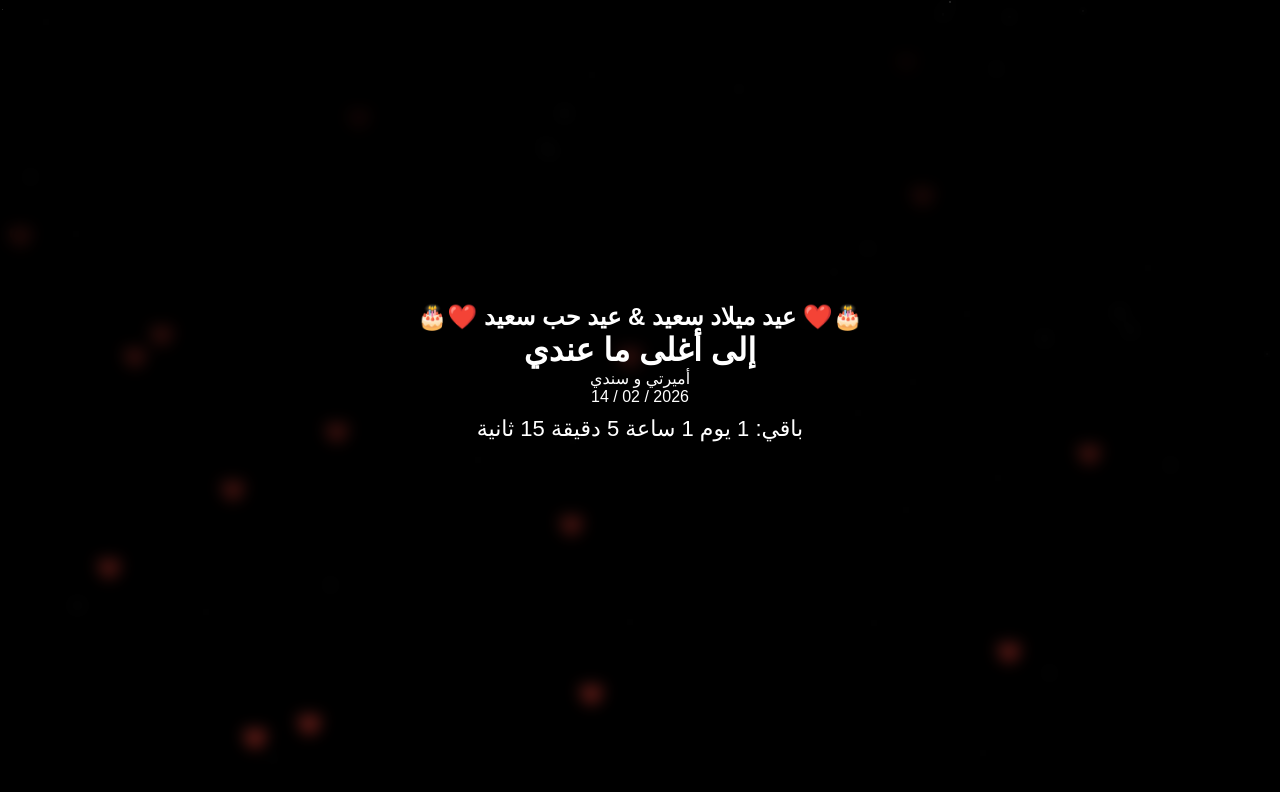
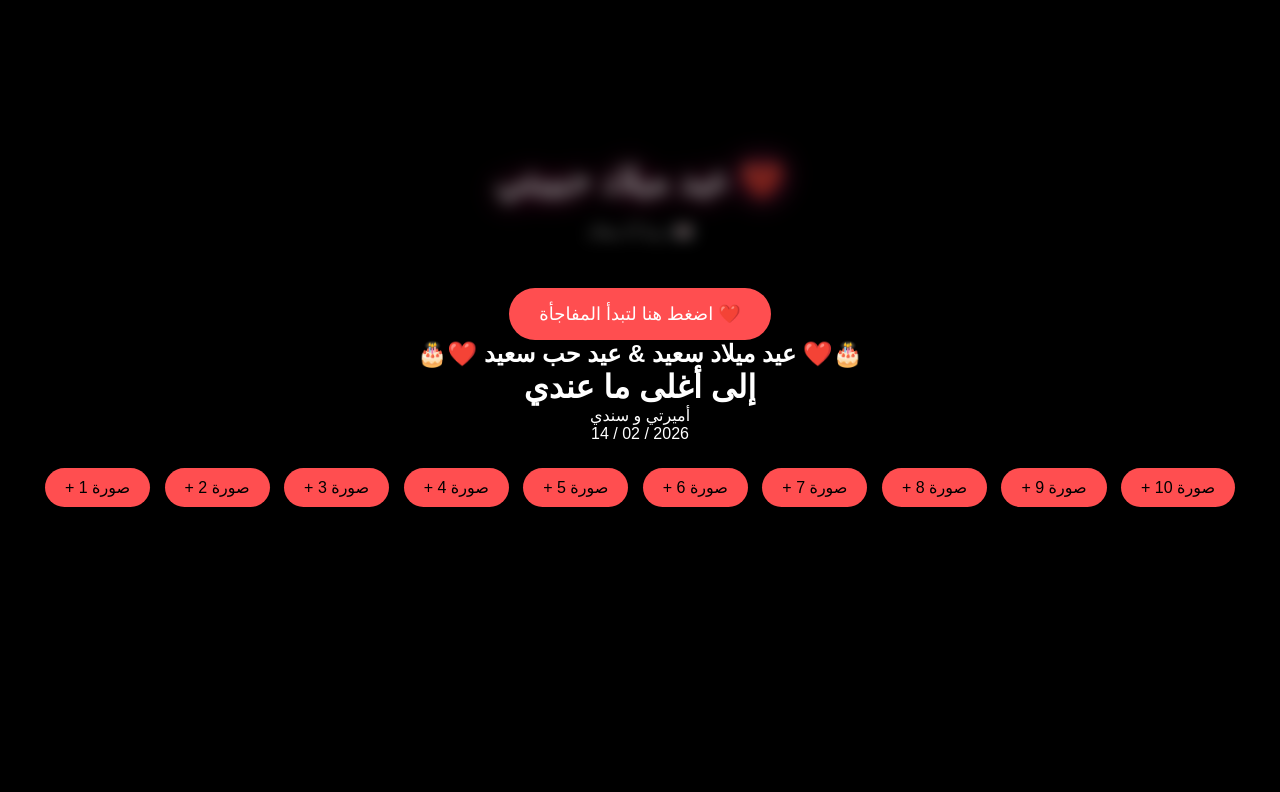
Before and after one commit to fantome00/-, a plain HTML site: page index.html in a window 1280 px wide. Drawn offline with Linux system fonts and the light colour scheme.

Commit message:
Update index.html

```diff
--- a/index.html
+++ b/index.html
@@ -4,54 +4,120 @@
 <meta charset="UTF-8">
 <meta name="viewport" content="width=device-width, initial-scale=1.0">
 <title>عيد ميلاد حبيبتي ❤️</title>
+
 <style>
 *{margin:0;padding:0;box-sizing:border-box;font-family:Arial;}
-body{overflow:hidden;background:#000;color:white;text-align:center;}
 
-/* شاشة الألعاب النارية */
+body{
+  overflow:hidden;
+  background:#000;
+  color:white;
+  text-align:center;
+}
+
+/* شاشة الانفجار */
 #fireworksScreen{
-  position:fixed; top:0; left:0; width:100%; height:100%;
-  background:#000; display:flex; justify-content:center; align-items:center;
-  flex-direction:column; z-index:2;
+  position:fixed;
+  top:0; left:0;
+  width:100%; height:100%;
+  background:#000;
+  display:flex;
+  justify-content:center;
+  align-items:center;
+  flex-direction:column;
 }
+
 #fireworksScreen h1{
-  font-size:36px; margin-bottom:10px;
+  font-size:36px;
+  margin-bottom:20px;
   animation:glow 2s infinite alternate;
 }
-#fireworksScreen p{font-size:24px; margin-bottom:20px;}
-@keyframes glow{from{text-shadow:0 0 10px #ffdd00;}to{text-shadow:0 0 30px #ff00aa;}}
 
-/* المحتوى */
-.blur{
-  display:none; position:fixed; width:100%; height:100%;
-  backdrop-filter:blur(8px); background:rgba(0,0,0,0.5);
-  display:flex; justify-content:center; align-items:center;
-  flex-direction:column; text-align:center; padding:20px; z-index:1;
+@keyframes glow{
+  from{text-shadow:0 0 10px #ffdd00;}
+  to{text-shadow:0 0 30px #ff00aa;}
 }
 
-img.slideImage{
-  max-width:80%; max-height:60vh; border-radius:20px;
-  box-shadow:0 0 30px rgba(255,255,255,0.8);
-  display:none; margin:20px auto; opacity:0; transition:1s;
+/* المحتوى الرئيسي */
+.blur{
+  display:none;
+  position:fixed;
+  width:100%;
+  height:100%;
+  backdrop-filter:blur(8px);
+  background:rgba(0,0,0,0.5);
+  display:flex;
+  justify-content:center;
+  align-items:center;
+  flex-direction:column;
+  text-align:center;
+  padding:20px;
 }
 
-#finalHeart{
-  display:none; font-size:50px; margin-top:30px;
-  color:#ff4e50; animation:beat 1s infinite alternate, glow 2s infinite alternate;
+/* زر البداية */
+#startBtn{
+  padding:15px 30px;
+  font-size:18px;
+  border:none;
+  border-radius:30px;
+  background:#ff4e50;
+  color:white;
+  cursor:pointer;
+  transition:0.3s;
 }
-@keyframes beat{from{transform:scale(1);}to{transform:scale(1.2);}}
+#startBtn:hover{background:#ff1e30;}
 
-.heart{position:fixed;bottom:-10px;font-size:20px;animation:float 5s linear infinite;}
-@keyframes float{from{transform:translateY(0);opacity:1;}to{transform:translateY(-100vh);opacity:0;}}
+/* الصور */
+.photo-btn{
+  padding:10px 20px;
+  margin:5px;
+  font-size:16px;
+  border:none;
+  border-radius:20px;
+  background:#ff4e50;
+  cursor:pointer;
+  transition:0.3s;
+}
+.photo-btn:hover{background:#ff1e30;}
 
-#countdown{font-size:22px;margin:10px 0 20px;}
-.star{
-  position:absolute; width:2px; height:2px; background:white; border-radius:50%;
-  animation:twinkle 2s infinite alternate;
+.modal{
+  display:none;
+  position:fixed;
+  z-index:100;
+  left:0; top:0;
+  width:100%;
+  height:100%;
+  background:rgba(0,0,0,0.9);
+  justify-content:center;
+  align-items:center;
 }
-@keyframes twinkle{from{opacity:0.3;}to{opacity:1;}}
+.modal img{
+  max-width:90%;
+  max-height:80%;
+  border-radius:20px;
+  box-shadow:0 0 30px rgba(255,255,255,0.8);
+}
+
+/* قلوب */
+.heart{
+  position:fixed;
+  bottom:-10px;
+  font-size:20px;
+  animation:float 5s linear infinite;
+}
+@keyframes float{
+  from{transform:translateY(0);opacity:1;}
+  to{transform:translateY(-100vh);opacity:0;}
+}
+
+/* عداد */
+#countdown{
+  font-size:22px;
+  margin:10px 0 20px;
+}
 </style>
 </head>
+
 <body>
 
 <!-- شاشة الألعاب النارية -->
@@ -63,108 +129,79 @@ img.slideImage{
 
 <!-- المحتوى الرئيسي -->
 <div class="blur">
+<button id="startBtn">اضغط هنا لتبدأ المفاجأة ❤️</button>
+
 <div class="content">
 <h2>🎂❤️ عيد ميلاد سعيد & عيد حب سعيد ❤️🎂</h2>
 <h1>إلى أغلى ما عندي</h1>
 <p>أميرتي و سندي</p>
 <p>14 / 02 / 2026</p>
+
 <div id="countdown"></div>
 
-<div id="slidesContainer">
-  <img class="slideImage" src="photo 1.jpg">
-  <img class="slideImage" src="photo 2.jpg">
-  <img class="slideImage" src="photo 3.jpg">
-  <img class="slideImage" src="photo 4.jpg">
-  <img class="slideImage" src="photo 5.jpg">
-  <img class="slideImage" src="photo 6.jpg">
-  <img class="slideImage" src="photo 7.jpg">
-  <img class="slideImage" src="photo 8.jpg">
-  <img class="slideImage" src="photo 9.jpg">
-  <img class="slideImage" src="photo 10.jpg">
+<!-- أزرار الصور -->
+<div id="photoButtons">
+  <button class="photo-btn" data-img="photo 1.jpeg">+ صورة 1</button>
+  <button class="photo-btn" data-img="photo 2.jpeg">+ صورة 2</button>
+  <button class="photo-btn" data-img="photo 3.jpeg">+ صورة 3</button>
+  <button class="photo-btn" data-img="photo 4.jpeg">+ صورة 4</button>
+  <button class="photo-btn" data-img="photo 5.jpeg">+ صورة 5</button>
+  <button class="photo-btn" data-img="photo 6.jpeg">+ صورة 6</button>
+  <button class="photo-btn" data-img="photo 7.jpeg">+ صورة 7</button>
+  <button class="photo-btn" data-img="photo 8.jpeg">+ صورة 8</button>
+  <button class="photo-btn" data-img="photo 9.jpeg">+ صورة 9</button>
+  <button class="photo-btn" data-img="photo 10.jpg">+ صورة 10</button>
 </div>
-
-<div id="finalHeart">💖 شحال كنبغيك أبنتي زوينة 🥰 💖</div>
 </div>
 </div>
 
 <!-- نافذة الصورة -->
 <div id="modal" class="modal">
-<img id="modalImg" src="">
+  <img id="modalImg" src="">
 </div>
 
 <!-- الموسيقى -->
-<iframe id="musicFrame" width="0" height="0" src="" frameborder="0" allow="autoplay"></iframe>
+<div class="music">
+<iframe id="musicFrame" width="0" height="0"
+src=""
+frameborder="0"
+allow="autoplay">
+</iframe>
+</div>
 
 <script>
-// ===== نجوم متوهجة =====
-for(let i=0;i<50;i++){
-  let star=document.createElement("div");
-  star.classList.add("star");
-  star.style.top=Math.random()*100+"vh";
-  star.style.left=Math.random()*100+"vw";
-  star.style.width=Math.random()*2+1+"px";
-  star.style.height=star.style.width;
-  document.body.appendChild(star);
-}
-
-// ===== الألعاب النارية =====
+// ==== الألعاب النارية بسيطة باستخدام Canvas ====
 const canvas=document.getElementById("fireworksCanvas");
 const ctx=canvas.getContext("2d");
 let particles=[];
 function random(min,max){return Math.random()*(max-min)+min;}
-function createFirework(){for(let i=0;i<50;i++){particles.push({x:random(100,700),y:200,vx:random(-3,3),vy:random(-5,-1),alpha:1,color:`hsl(${Math.random()*360},100%,50%)`});}}
-function updateParticles(){ctx.clearRect(0,0,canvas.width,canvas.height);for(let p of particles){p.x+=p.vx;p.y+=p.vy;p.vy+=0.05;p.alpha-=0.02;if(p.alpha<=0) continue;ctx.globalAlpha=p.alpha;ctx.fillStyle=p.color;ctx.beginPath();ctx.arc(p.x,p.y,3,0,Math.PI*2);ctx.fill();}particles=particles.filter(p=>p.alpha>0);}
-let fwInterval=setInterval(()=>{createFirework();updateParticles();},100);
+function createFirework(){
+  for(let i=0;i<50;i++){
+    particles.push({
+      x:random(100,700),
+      y:200,
+      vx:random(-3,3),
+      vy:random(-5,-1),
+      alpha:1,
+      color:`hsl(${Math.random()*360},100%,50%)`
+    });
+  }
+}
+function updateParticles(){
+  ctx.clearRect(0,0,canvas.width,canvas.height);
+  for(let p of particles){
+    p.x+=p.vx; p.y+=p.vy;
+    p.vy+=0.05;
+    p.alpha-=0.02;
+    if(p.alpha<=0) continue;
+    ctx.globalAlpha=p.alpha;
+    ctx.fillStyle=p.color;
+    ctx.beginPath();
+    ctx.arc(p.x,p.y,3,0,Math.PI*2);
+    ctx.fill();
+  }
+  particles=particles.filter(p=>p.alpha>0);
+}
+let fwInterval=setInterval(()=>{createFirework(); updateParticles();},100);
 
-// بعد 5 ثواني اختفاء الألعاب النارية وظهور المحتوى + الموسيقى
-setTimeout(()=>{
-  document.getElementById("fireworksScreen").style.display="none";
-  document.querySelector(".blur").style.display="flex";
-  document.getElementById("musicFrame").src="https://www.youtube.com/embed/0EMd_VrKJAg?autoplay=1&loop=1&playlist=0EMd_VrKJAg";
-
-  // ===== عرض الصور واحدة واحدة مع توهج =====
-  const slides=document.querySelectorAll(".slideImage");
-  let idx=0;
-  function showNextImage(){
-    if(idx<slides.length){
-      let img=slides[idx];
-      img.style.display="block";
-      setTimeout(()=>{img.style.opacity=1;},50);
-      setTimeout(()=>{
-        img.style.opacity=0;
-        setTimeout(()=>{img.style.display="none"; idx++; showNextImage();},1000);
-      },3000);
-    }else{
-      document.getElementById("finalHeart").style.display="block";
-    }
-  }
-  showNextImage();
-
-},5000);
-
-// عداد تنازلي
-var countDate=new Date("Feb 14, 2026 00:00:00").getTime();
-setInterval(function(){
-  var now=new Date().getTime();
-  var distance=countDate-now;
-  var days=Math.floor(distance/(1000*60*60*24));
-  var hours=Math.floor((distance%(1000*60*60*24))/(1000*60*60));
-  var minutes=Math.floor((distance%(1000*60*60))/(1000*60));
-  var seconds=Math.floor((distance%(1000*60))/1000);
-  document.getElementById("countdown").innerHTML="باقي: "+days+" يوم "+hours+" ساعة "+minutes+" دقيقة "+seconds+" ثانية";
-},1000);
-
-// قلوب متحركة
-function createHeart(){
-  const heart=document.createElement("div");
-  heart.classList.add("heart");
-  heart.innerHTML="❤️";
-  heart.style.left=Math.random()*100+"vw";
-  heart.style.animationDuration=(Math.random()*3+2)+"s";
-  document.body.appendChild(heart);
-  setTimeout(()=>heart.remove(),5000);
-}
-setInterval(createHeart,300);
-</script>
-</body>
-</html>
+// بعد 5
```
